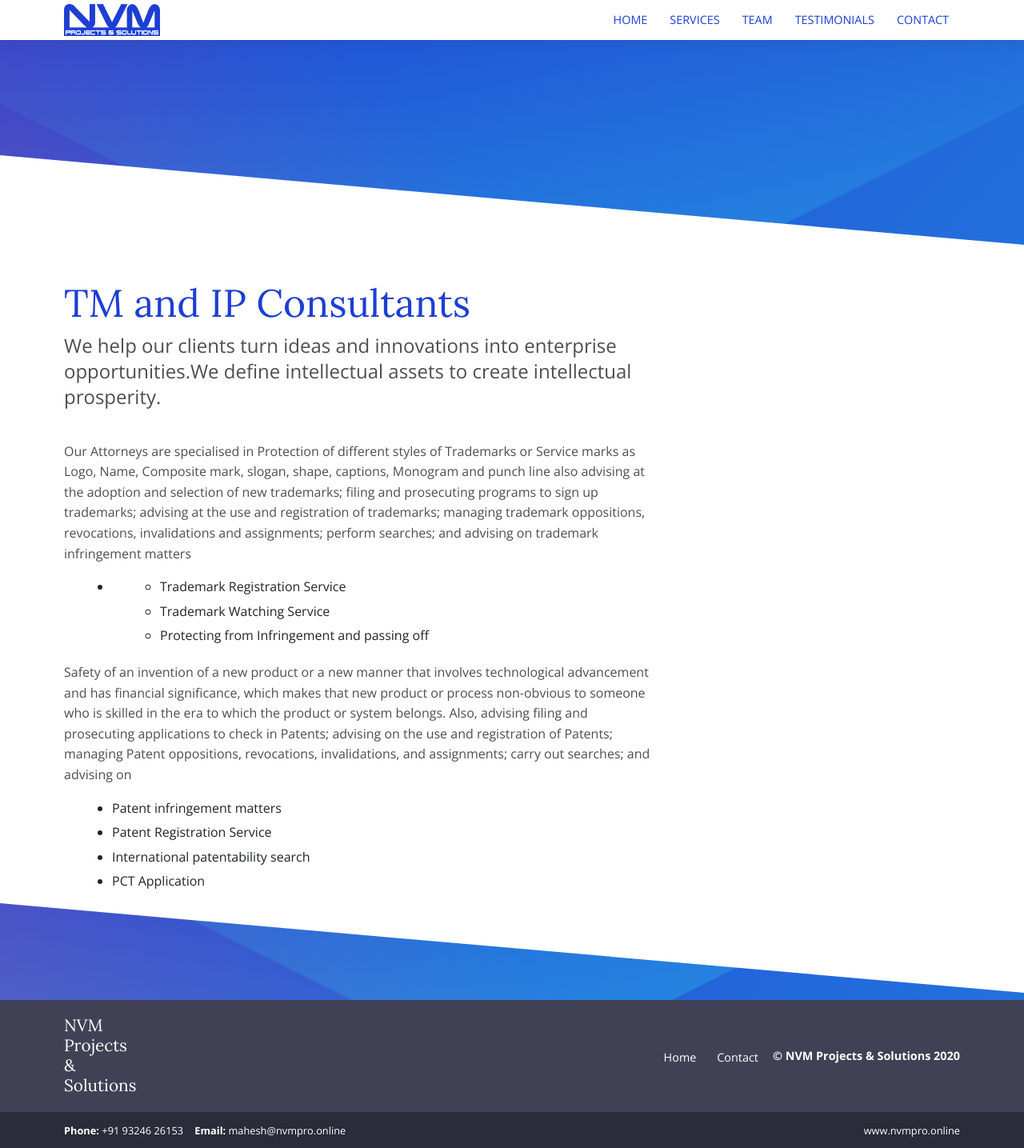
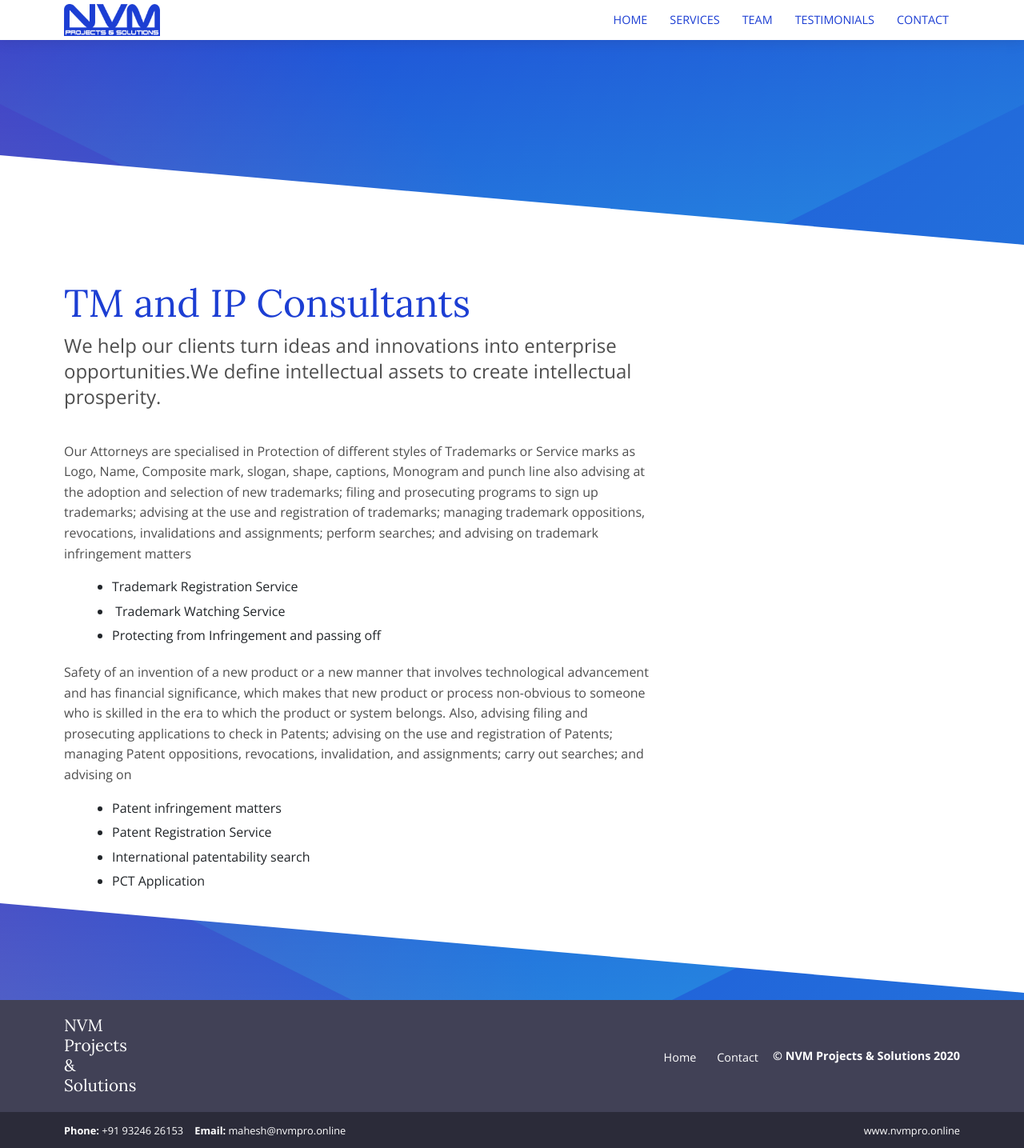
Before and after one commit to nvmpro/NVM, a Jekyll site: the page built from _services/business-sales.md, in a window 1280 px wide. Shown: the whole page at 80% size. Built offline with Jekyll 4.4.1, drawn with Linux system fonts in a browser that asks for light colours.

Commit message:
Updated '_services/business-sales.md' via CloudCannon

```diff
--- a/_services/business-sales.md
+++ b/_services/business-sales.md
@@ -7,11 +7,11 @@ We help our clients turn ideas and innovations into enterprise opportunities.We
 
 Our Attorneys are specialised in Protection of different styles of Trademarks or Service marks as Logo, Name, Composite mark, slogan, shape, captions, Monogram and punch line also advising at the adoption and selection of new trademarks; filing and prosecuting programs to sign up trademarks; advising at the use and registration of trademarks; managing trademark oppositions, revocations, invalidations and assignments; perform searches; and advising on trademark infringement matters
 
-* * Trademark Registration Service
-  * Trademark Watching Service
-  * Protecting from Infringement and passing off
+* Trademark Registration Service
+* &nbsp;Trademark Watching Service
+* Protecting from Infringement and passing off
 
-Safety of an invention of a new product or a new manner that involves technological advancement and has financial significance, which makes that new product or process non-obvious to someone who is skilled in the era to which the product or system belongs. Also, advising filing and prosecuting applications to check in Patents; advising on the use and registration of Patents; managing Patent oppositions, revocations, invalidations, and assignments; carry out searches; and advising on
+Safety of an invention of a new product or a new manner that involves technological advancement and has financial significance, which makes that new product or process non-obvious to someone who is skilled in the era to which the product or system belongs. Also, advising filing and prosecuting applications to check in Patents; advising on the use and registration of Patents; managing Patent oppositions, revocations, invalidation, and assignments; carry out searches; and advising on
 
 * Patent infringement matters
 * Patent Registration Service
```
